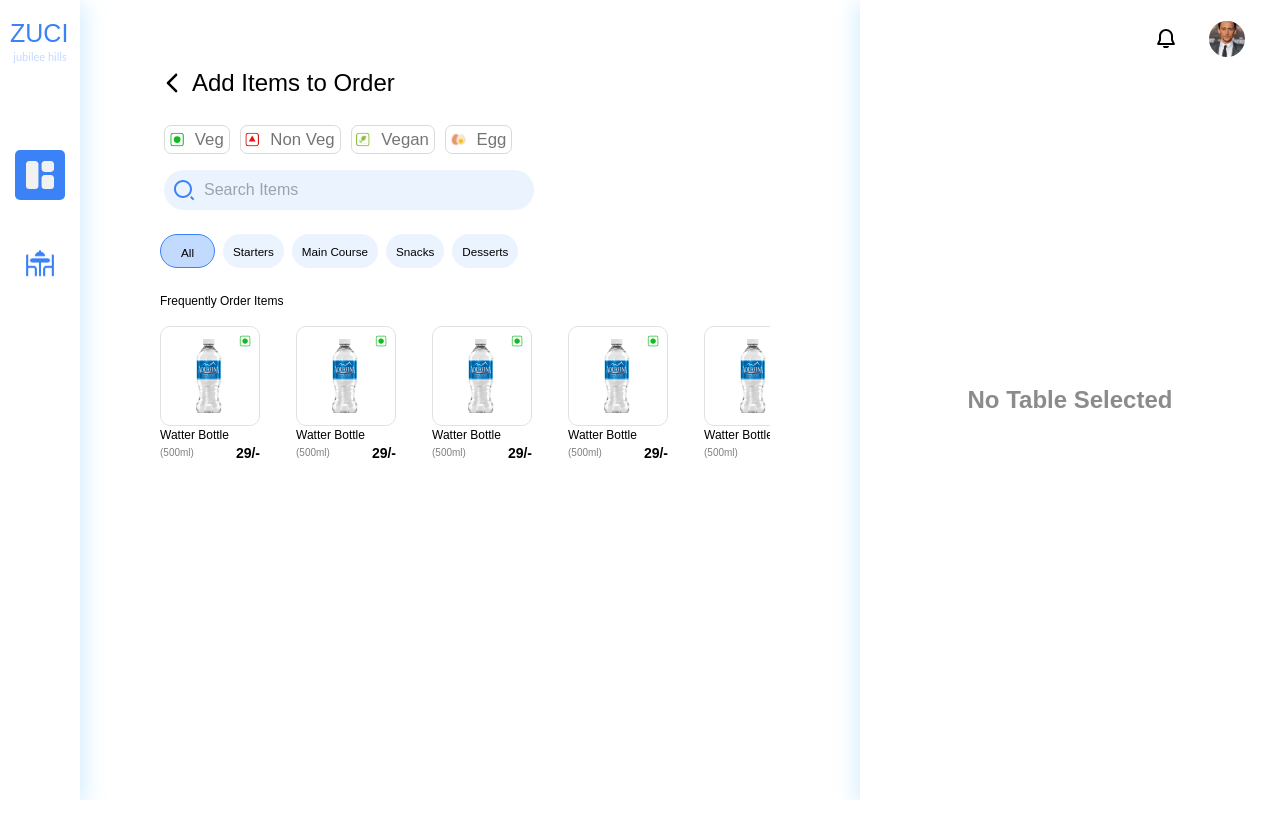
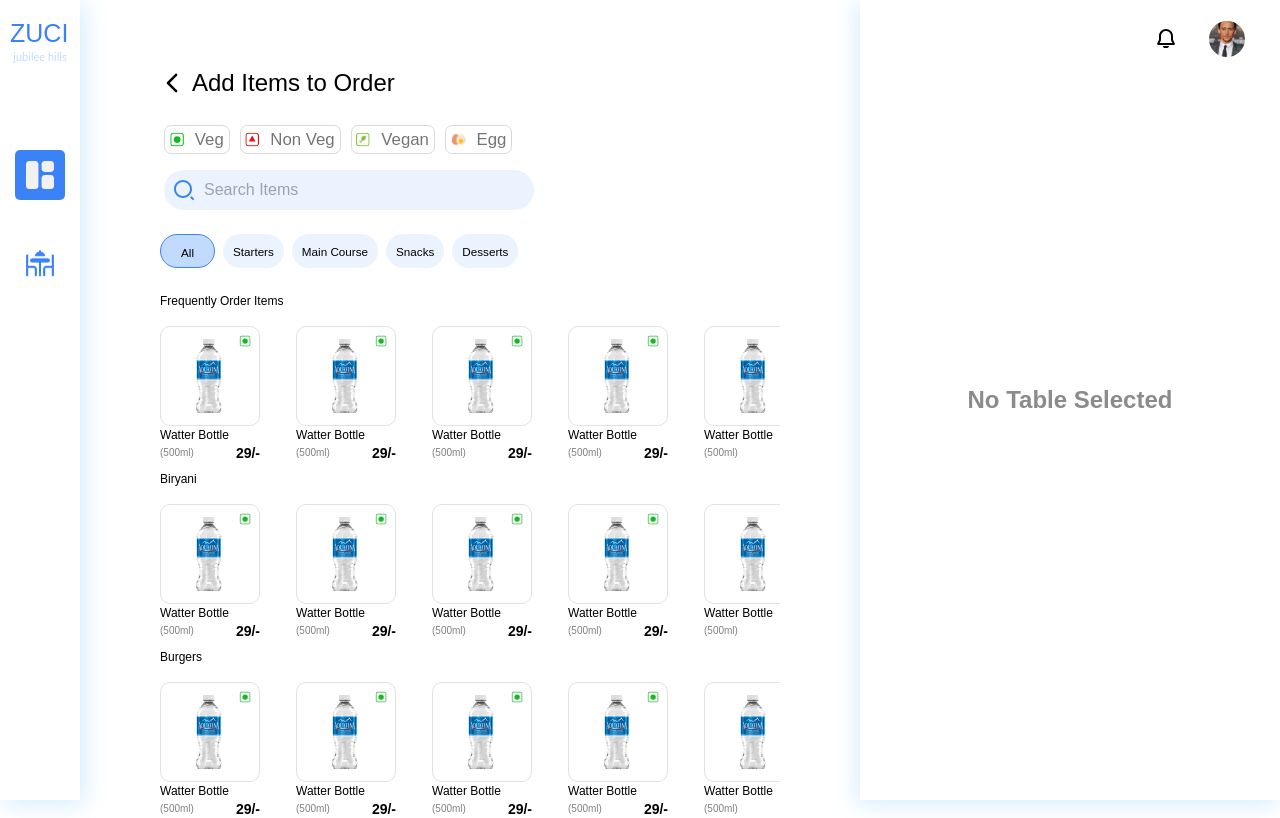
Before and after one commit to RhythmCyfrone/Customer-Order, a React (Vite) app in the folder CustomerOrderApp/: page / in a window 1280 px wide. Built offline with nearby package versions, Linux system fonts and the light colour scheme.

Commit message:
updated layout

```diff
--- a/CustomerOrderApp/src/Screens/ItemsSelect.tsx
+++ b/CustomerOrderApp/src/Screens/ItemsSelect.tsx
@@ -10,7 +10,7 @@ import FoodItem from '../Components/AppComponents/FoodItem/FoodItem'
 const ItemsSelect = () => {
     const [itemName, setItemName] = useState<string>('')
     const screen = useAppSelector(state => state.screen.screen)
-    const [maxWidth, setMaxWidth] = useState<number>(document.body.clientWidth - 500 - 120-50);
+    const [maxWidth, setMaxWidth] = useState<number>(document.body.clientWidth - 500 - 120-40);
     const dispatch = useAppDispatch()
 
     const handleInputChange = (event: React.ChangeEvent<HTMLInputElement>) => {
@@ -18,7 +18,7 @@ const ItemsSelect = () => {
     }
 
     useEffect(() => {
-        const updateMaxWidth = () => setMaxWidth(document.body.clientWidth - 500 - 120);
+        const updateMaxWidth = () => setMaxWidth(document.body.clientWidth - 500 - 120-40);
 
         window.addEventListener('resize', updateMaxWidth);
 
@@ -51,6 +51,7 @@ const ItemsSelect = () => {
             </div>
         </div>
         <FoodSelectorNavbar />
+        <div className='flex flex-col gap-y-[8px]'>
             <div className={`flex flex-col gap-y-[16px]  w-full`} style={{ maxWidth: `${maxWidth}px` }}>
                 <span className='font-poppins font-medium text-[12px] leading-[18px]'>
                     Frequently Order Items
@@ -65,6 +66,35 @@ const ItemsSelect = () => {
                     <FoodItem />
                 </div>
             </div>
+            <div className={`flex flex-col gap-y-[16px]  w-full`} style={{ maxWidth: `${maxWidth}px` }}>
+                <span className='font-poppins font-medium text-[12px] leading-[18px]'>
+                    Biryani
+                </span>
+                <div className='flex gap-x-[36px] overflow-x-scroll'>
+                    <FoodItem />
+                    <FoodItem />
+                    <FoodItem />
+                    <FoodItem />
+                    <FoodItem />
+                    <FoodItem />
+                    <FoodItem />
+                </div>
+            </div>
+            <div className={`flex flex-col gap-y-[16px]  w-full`} style={{ maxWidth: `${maxWidth}px` }}>
+                <span className='font-poppins font-medium text-[12px] leading-[18px]'>
+                    Burgers
+                </span>
+                <div className='flex gap-x-[36px] overflow-x-scroll'>
+                    <FoodItem />
+                    <FoodItem />
+                    <FoodItem />
+                    <FoodItem />
+                    <FoodItem />
+                    <FoodItem />
+                    <FoodItem />
+                </div>
+            </div>
+        </div>
     </div>
   )
 }
```
Lines whose indentation alone changed are shown as unchanged.
